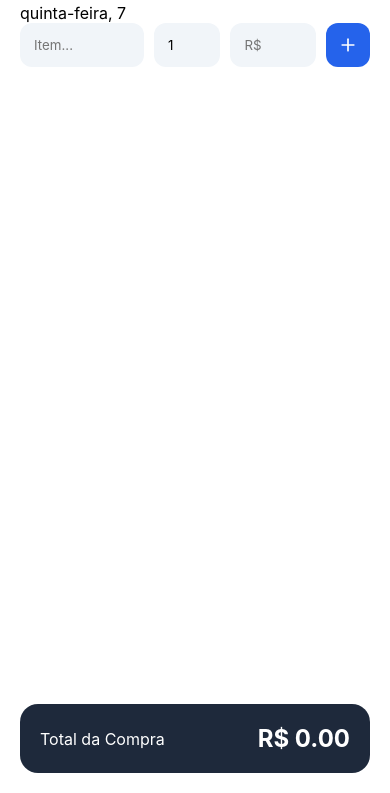
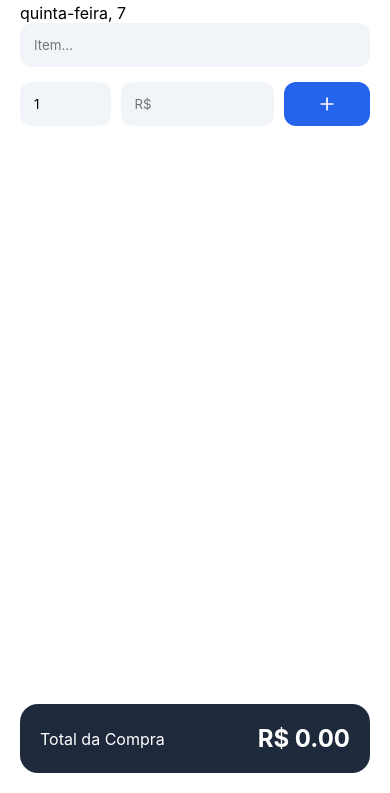
Before and after one commit to joao-ferreiran/lista-de-mercado, a plain HTML site: page index.html in a window 390 px wide. Shown: the part 51-844 px from the top of the page. Drawn offline with Linux system fonts and the light colour scheme.

Commit message:
fix: update PWA cache strategy and improve mobile layout

```diff
--- a/style.css
+++ b/style.css
@@ -215,4 +215,25 @@ li {
         padding: 20px;
         box-shadow: none;
     }
+
+    .input-container {
+        flex-wrap: wrap;
+    }
+
+    #itemInput {
+        flex: 1 1 100%;
+        margin-bottom: 5px;
+    }
+
+    #qtdInput {
+        flex: 1;
+    }
+
+    #valorInput {
+        flex: 2;
+    }
+
+    .btn-add {
+        flex: 1;
+    }
 }
```
Also changed, not shown: sw.js (+3 -8 lines).
